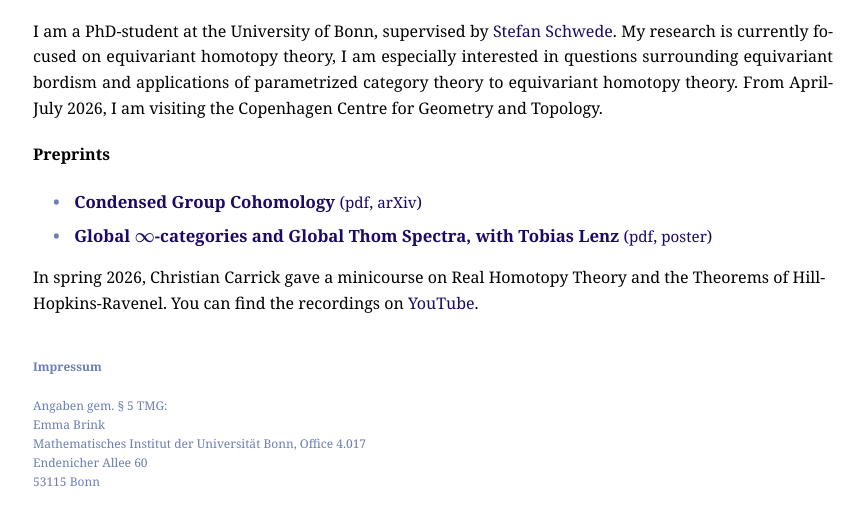
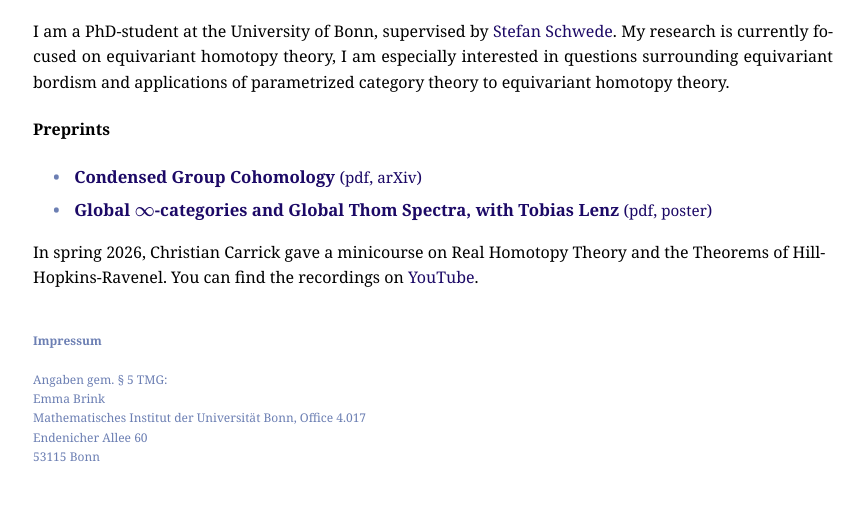
Before and after one commit to emma-brink/emma-brink.github.io, a plain HTML site: page index.html in a window 1280 px wide. Shown: the part 144-670 px from the top of the page, without its empty margins (207-1071 px from the left). Drawn offline with nearby package versions, Linux system fonts and the light colour scheme; a web font is replaced by a local one.

Commit message:
Removed Copenhagen

```diff
--- a/index.html
+++ b/index.html
@@ -223,8 +223,7 @@ header hr {
         <div class="intro-section">
             <p>
               I am a PhD-student at the University of Bonn, supervised by <a href="https://www.math.uni-bonn.de/people/schwede/">Stefan Schwede</a>. My research is currently focused on equivariant homotopy theory, I am especially interested in questions surrounding equivariant bordism and applications of parametrized category theory to equivariant homotopy theory.
-
-              From April-July 2026, I am visiting the Copenhagen Centre for Geometry and Topology.  </p>
+             </p>
         </div>
 
         <div class="floating">
```
Also changed, not shown: 1 other file.
